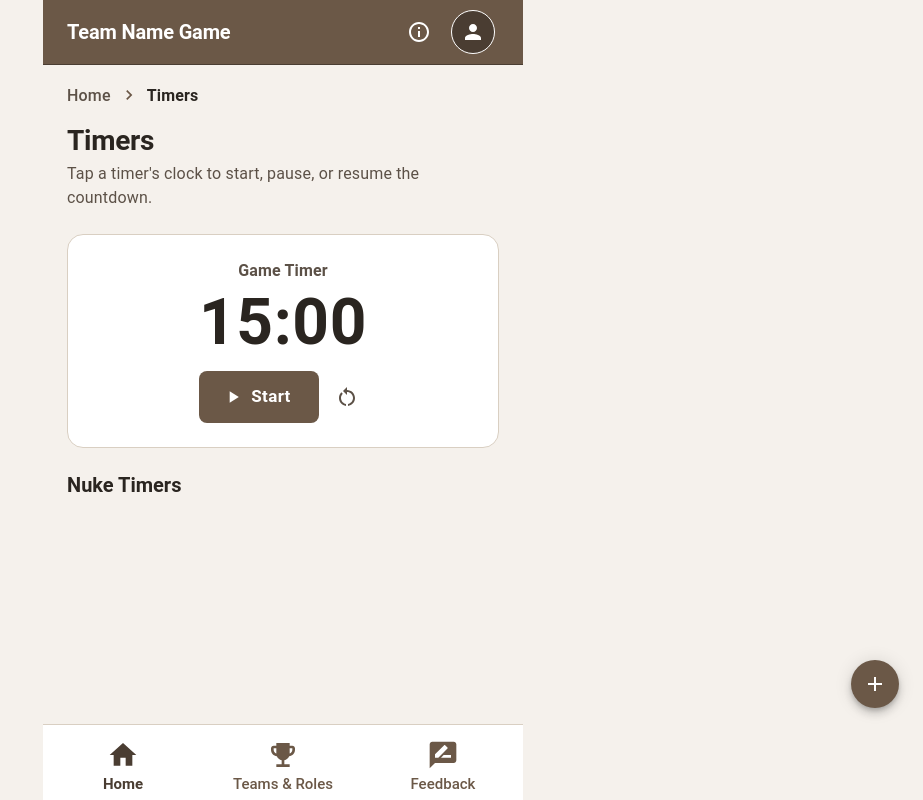
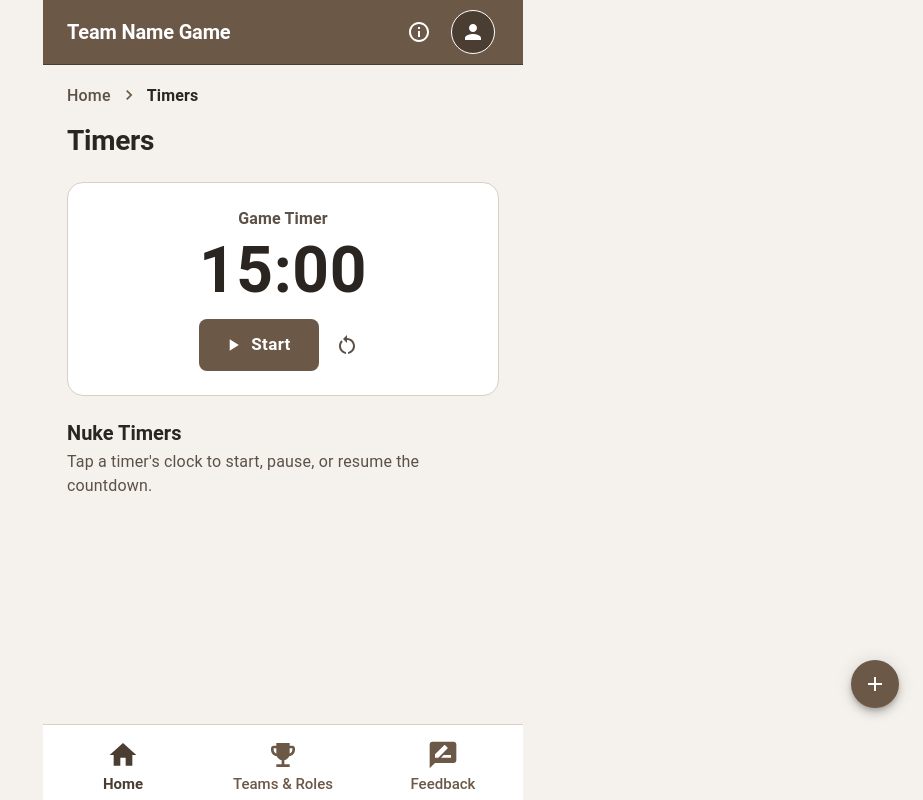
Before and after one commit to bcit-tlu/team-name-game, a React (Vite) app in the folder client/: page /timer/display in a window 1280 px wide. Shown: the whole page, without its empty margins (357-1280 px from the left). Built offline with nearby package versions, Linux system fonts and the light colour scheme; no server answers; what @opentelemetry/exporter-trace-otlp-http, @opentelemetry/resources, @opentelemetry/sdk-trace-web, @opentelemetry/semantic-conventions would draw is missing.

Commit message:
feat(client): move timer instructions below Nuke Timers heading
Co-Authored-By: kyle_hunter@bcit.ca <kyle_hunter@bcit.ca>

```diff
--- a/client/src/pages/TimerDisplay.tsx
+++ b/client/src/pages/TimerDisplay.tsx
@@ -142,7 +142,6 @@ function TimerDisplay() {
     <Box>
       <PageHeader
         title="Timers"
-        description="Tap a timer's clock to start, pause, or resume the countdown."
         breadcrumbs={[
           { label: 'Home', path: '/' },
           { label: 'Timers' },
@@ -198,8 +197,11 @@ function TimerDisplay() {
         </Stack>
       </Box>
 
-      <Typography variant="h3" sx={{ mb: 1.5 }}>
+      <Typography variant="h3" sx={{ mb: 0.5 }}>
         Nuke Timers
+      </Typography>
+      <Typography variant="body2" sx={{ color: 'text.secondary', mb: 1.5 }}>
+        Tap a timer&apos;s clock to start, pause, or resume the countdown.
       </Typography>
 
       <Stack spacing={1.5}>
```
